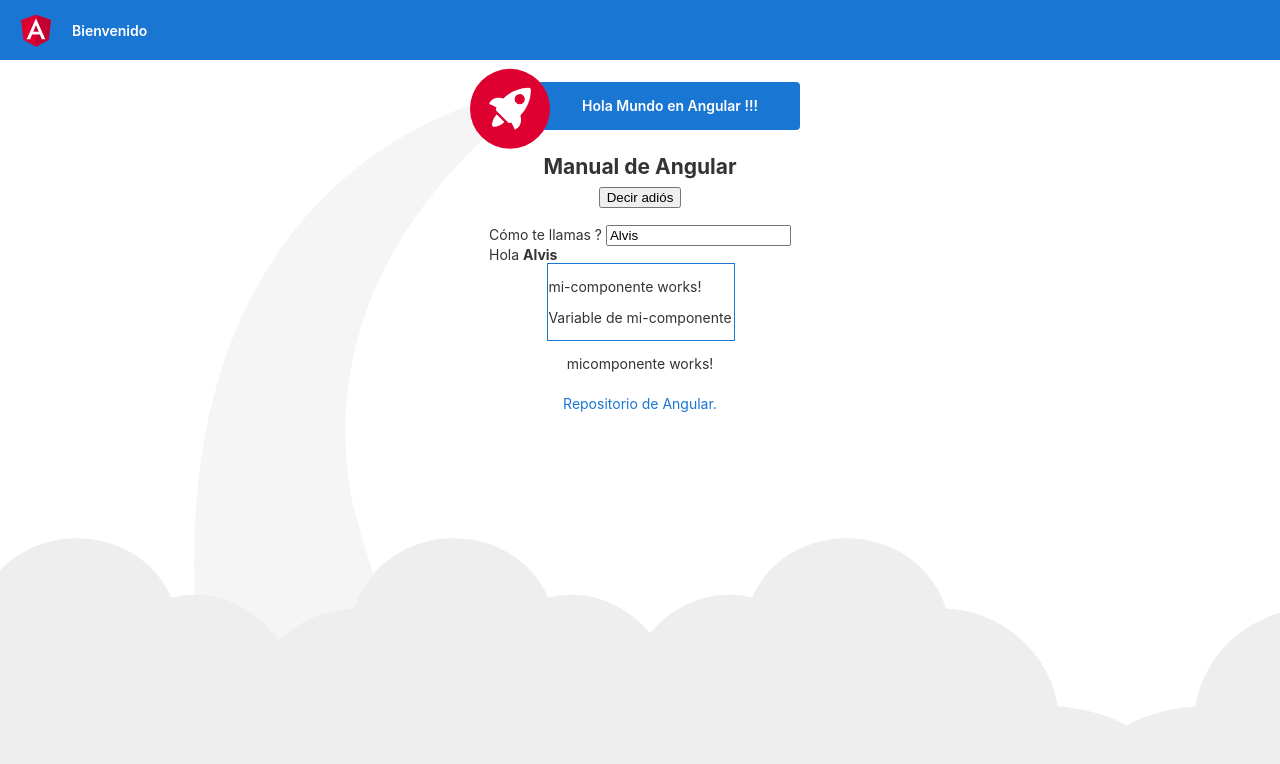
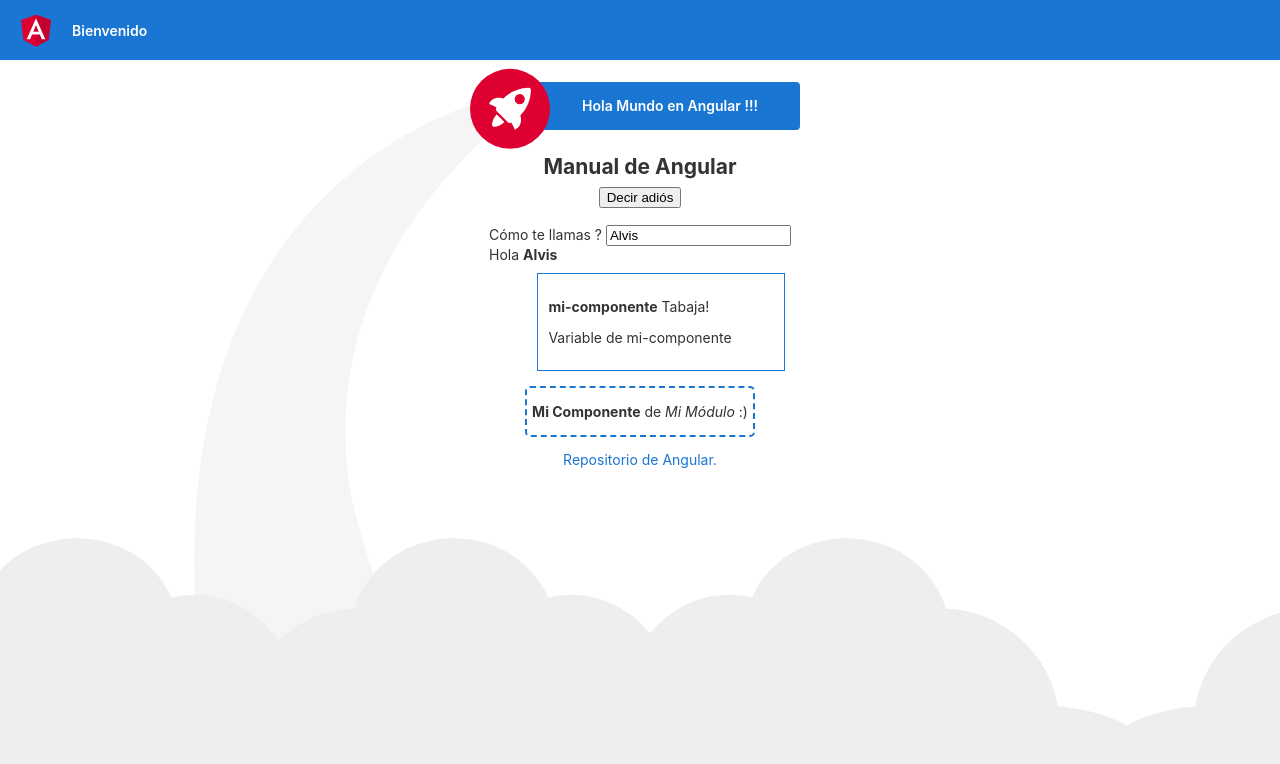
Before and after one commit to alvisfreddy/desweb-angular, an Angular app: page / in a window 1280 px wide. Shown: the top 764 px of the page. Built offline with nearby package versions, Linux system fonts and the light colour scheme.

Commit message:
Modulos ( Poniendo algo de estilos para denotar los componentes. )

```diff
--- a/src/app/mi-componente/mi-componente.component.css
+++ b/src/app/mi-componente/mi-componente.component.css
@@ -1,4 +1,7 @@
 div {
 	border: 1px solid #1976d2;
 	width: 100%;
+	margin: 10px;
+	padding: 10px;
+	background-color: rgba(255, 255, 255, 0.8);
 }
--- a/src/app/mi-componente/mi-componente.component.html
+++ b/src/app/mi-componente/mi-componente.component.html
@@ -1,4 +1,4 @@
 <div>
-	<p>mi-componente works!</p>
+	<p><b>mi-componente</b> Tabaja!</p>
 	<p>{{ dato }}</p>
 </div>
--- a/src/app/mimodulo/micomponente/micomponente.component.css
+++ b/src/app/mimodulo/micomponente/micomponente.component.css
@@ -0,0 +1,7 @@
+p {
+	border: 2px dashed #1976d2;
+	border-radius: 5px;
+	margin: 5px;
+	padding: 15px 5px;
+	background-color: #ffffffcc;
+}
--- a/src/app/mimodulo/micomponente/micomponente.component.html
+++ b/src/app/mimodulo/micomponente/micomponente.component.html
@@ -1 +1 @@
-<p>micomponente works!</p>
+<p><b>Mi Componente</b> de <i>Mi Módulo</i> :)</p>
```
